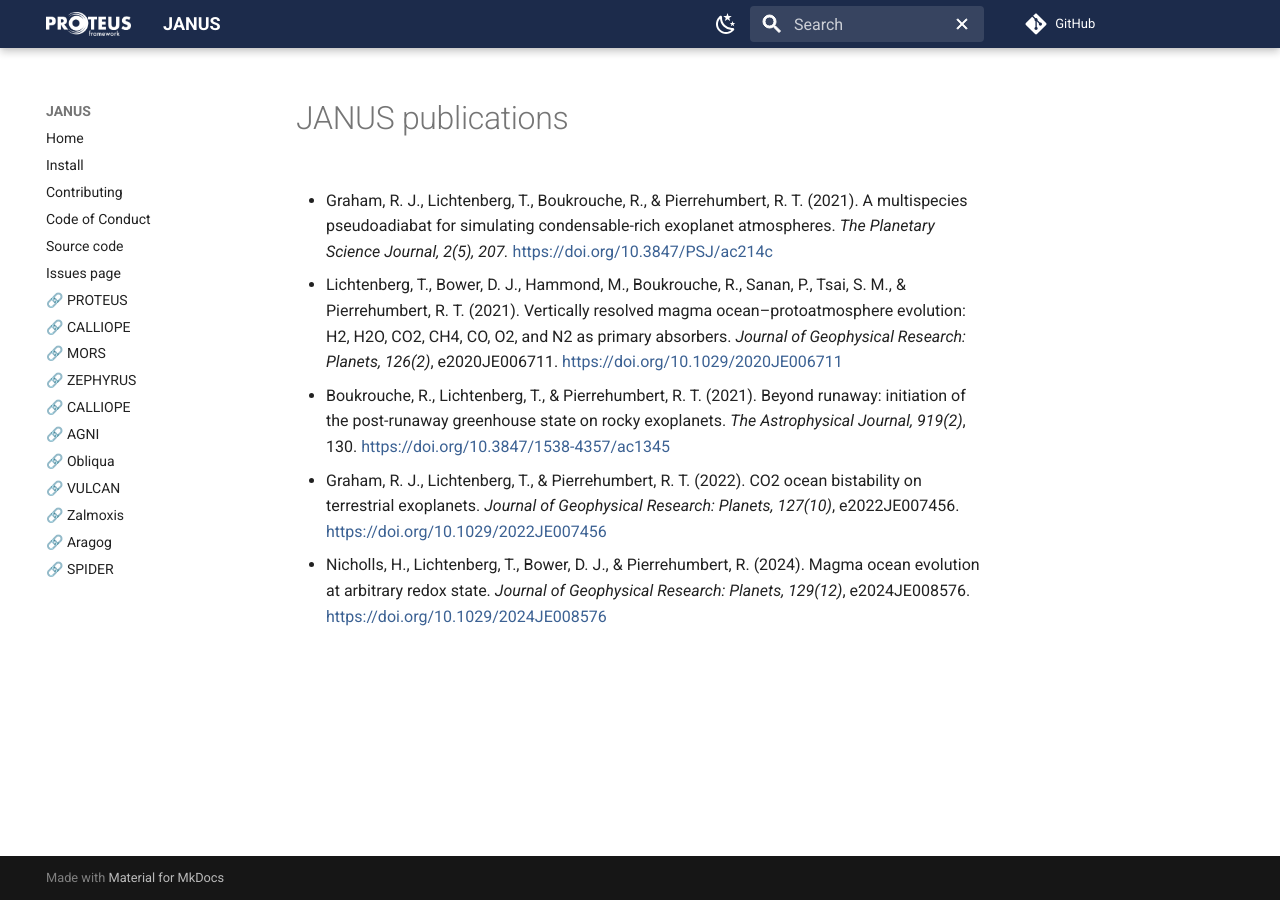
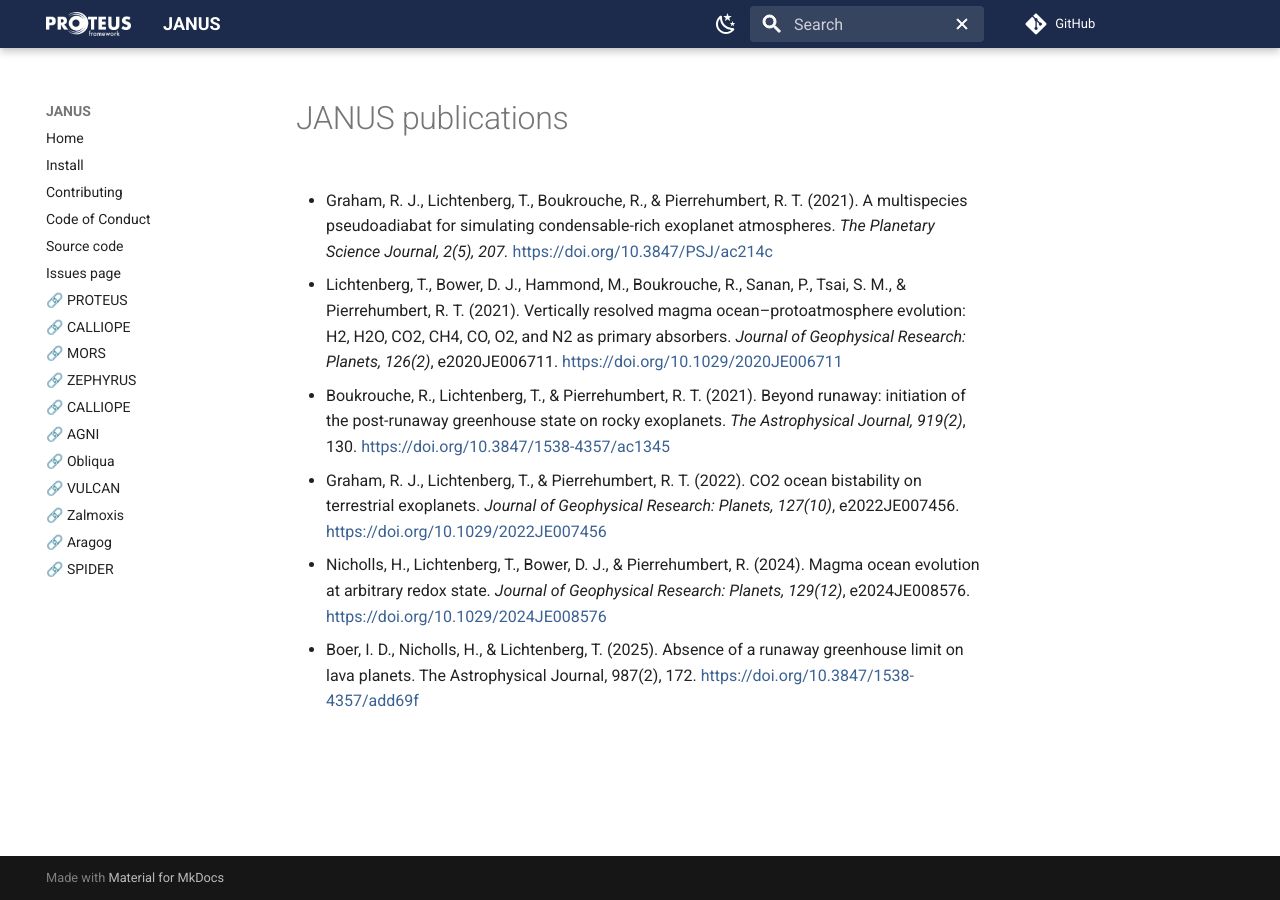
Before and after one commit to FormingWorlds/JANUS, an MkDocs documentation site: the page built from docs/Reference/publications.md, in a window 1280 px wide. Built offline with MkDocs 1.6.1 and Material for MkDocs 9.7.7, drawn with Linux system fonts in a browser that asks for light colours; comment, search, counter and statistics services are not loaded.

Commit message:
update publications

```diff
--- a/docs/Reference/publications.md
+++ b/docs/Reference/publications.md
@@ -9,3 +9,5 @@
 - Graham, R. J., Lichtenberg, T., & Pierrehumbert, R. T. (2022). CO2 ocean bistability on terrestrial exoplanets. *Journal of Geophysical Research: Planets, 127(10)*, e2022JE007456. [https://doi.org/10.1029/2022JE007456](https://doi.org/10.1029/2022JE007456)
 
 - Nicholls, H., Lichtenberg, T., Bower, D. J., & Pierrehumbert, R. (2024). Magma ocean evolution at arbitrary redox state. *Journal of Geophysical Research: Planets, 129(12)*, e2024JE008576. [https://doi.org/10.1029/2024JE008576](https://doi.org/10.1029/2024JE008576)
+
+- Boer, I. D., Nicholls, H., & Lichtenberg, T. (2025). Absence of a runaway greenhouse limit on lava planets. The Astrophysical Journal, 987(2), 172. [https://doi.org/10.3847/1538-4357/add69f](https://doi.org/10.3847/1538-4357/add69f)
```
